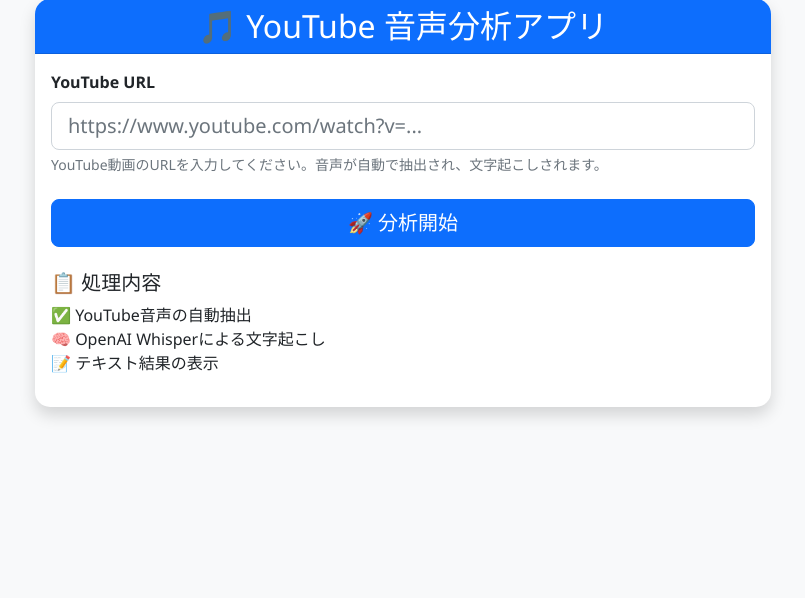
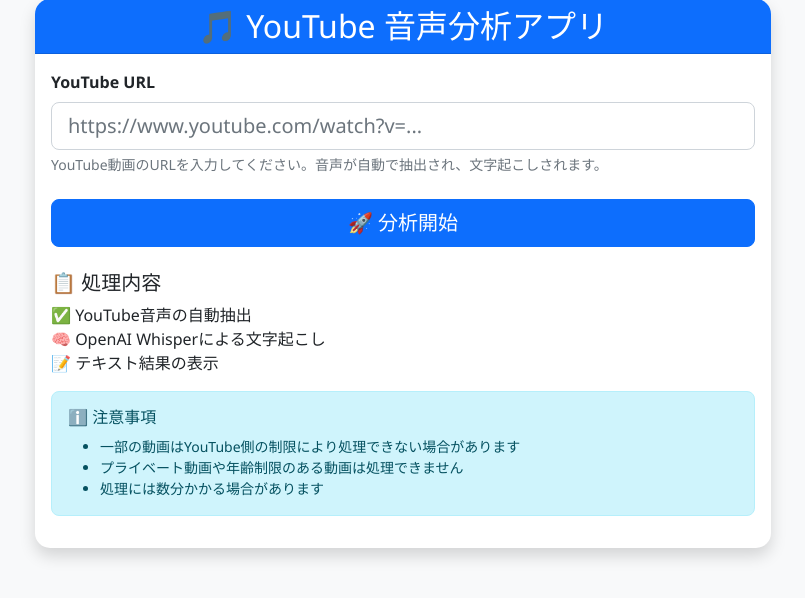
Before and after one commit to Akihiko-OZAKI/218_YT_analyzing_song, a Flask app: page / in a window 1280 px wide. Shown: the part 49-647 px from the top of the page, without its empty margins (237-1042 px from the left). Run offline with Flask 3, Linux system fonts and the light colour scheme.

Commit message:
Improve YouTube bot detection handling
- Add multiple download strategies with different user agents
- Update yt-dlp to latest version for better compatibility
- Add better error messages for bot detection issues
- Add user guidance and limitations notice in UI
- Implement fallback mechanisms for problematic videos

```diff
--- a/app.py
+++ b/app.py
@@ -34,29 +34,85 @@
         task_id = str(uuid.uuid4())
         output_filename = f"{task_id}.%(ext)s"
 
-        # Render環境ではffmpegが利用可能なので、直接mp3変換を試行
-        try:
-            result = subprocess.run([
-                "yt-dlp",
-                "-x", "--audio-format", "mp3",
-                "--no-playlist",
-                "-o", f"{AUDIO_DIR}/{output_filename}",
-                url
-            ], capture_output=True, text=True, timeout=120)
-
-            if result.returncode != 0:
-                # mp3が失敗した場合、m4aを試行
-                print("mp3変換失敗、m4aフォーマットで再試行...")
-                result = subprocess.run([
+        # YouTube側のボット検出を回避するための複数のアプローチ
+        download_success = False
+        attempts = [
+            # アプローチ1: 標準的な音声抽出
+            {
+                "name": "標準音声抽出",
+                "cmd": [
                     "yt-dlp",
-                    "-f", "140/m4a/bestaudio",
+                    "-f", "bestaudio",
+                    "--extract-audio",
+                    "--audio-format", "mp3",
                     "--no-playlist",
+                    "--user-agent", "Mozilla/5.0 (Windows NT 10.0; Win64; x64) AppleWebKit/537.36",
                     "-o", f"{AUDIO_DIR}/{output_filename}",
                     url
-                ], capture_output=True, text=True, timeout=120)
+                ]
+            },
+            # アプローチ2: 異なるUser-Agent
+            {
+                "name": "異なるUser-Agent",
+                "cmd": [
+                    "yt-dlp",
+                    "-f", "bestaudio/best",
+                    "--extract-audio",
+                    "--audio-format", "mp3",
+                    "--no-playlist",
+                    "--user-agent", "Mozilla/5.0 (Macintosh; Intel Mac OS X 10_15_7) AppleWebKit/537.36",
+                    "-o", f"{AUDIO_DIR}/{output_filename}",
+                    url
+                ]
+            },
+            # アプローチ3: 動画から抽出
+            {
+                "name": "動画から音声抽出",
+                "cmd": [
+                    "yt-dlp",
+                    "-f", "best[height<=480]",
+                    "--extract-audio",
+                    "--audio-format", "mp3",
+                    "--no-playlist",
+                    "--user-agent", "Mozilla/5.0 (compatible; Googlebot/2.1)",
+                    "-o", f"{AUDIO_DIR}/{output_filename}",
+                    url
+                ]
+            }
+        ]
 
-            if result.returncode != 0:
-                flash(f'YouTube動画のダウンロードに失敗しました: {result.stderr}')
+        last_error = ""
+        try:
+            for attempt in attempts:
+                print(f"ダウンロード試行: {attempt['name']}")
+                result = subprocess.run(
+                    attempt["cmd"],
+                    capture_output=True,
+                    text=True,
+                    timeout=180
+                )
+
+                if result.returncode == 0:
+                    download_success = True
+                    print(f"成功: {attempt['name']}")
+                    break
+                else:
+                    print(f"失敗: {attempt['name']} - {result.stderr}")
+                    last_error = result.stderr
+
+            if not download_success:
+                # より具体的なエラーメッセージ
+                if "Sign in to confirm you're not a bot" in last_error:
+                    error_msg = """YouTube側のセキュリティ制限により、この動画の処理ができない可能性があります。
+
+対処方法：
+1. 別のYoutube動画URLを試してください
+2. しばらく時間をおいてから再試行してください
+3. 動画がプライベートまたは年齢制限されている場合は処理できません"""
+                else:
+                    error_msg = f"YouTube動画のダウンロードに失敗しました: {last_error[:300]}"
+
+                flash(error_msg)
                 return redirect(url_for('index'))
 
         except subprocess.TimeoutExpired:
--- a/requirements.txt
+++ b/requirements.txt
@@ -1,5 +1,5 @@
 Flask==3.0.0
 openai-whisper
-yt-dlp
+yt-dlp>=2023.12.30
 tqdm
 gunicorn==21.2.0
--- a/templates/index.html
+++ b/templates/index.html
@@ -55,6 +55,17 @@
                                 <li>📝 テキスト結果の表示</li>
                             </ul>
                         </div>
+
+                        <div class="mt-3">
+                            <div class="alert alert-info">
+                                <h6>ℹ️ 注意事項</h6>
+                                <ul class="mb-0 small">
+                                    <li>一部の動画はYouTube側の制限により処理できない場合があります</li>
+                                    <li>プライベート動画や年齢制限のある動画は処理できません</li>
+                                    <li>処理には数分かかる場合があります</li>
+                                </ul>
+                            </div>
+                        </div>
                     </div>
                 </div>
             </div>
```
